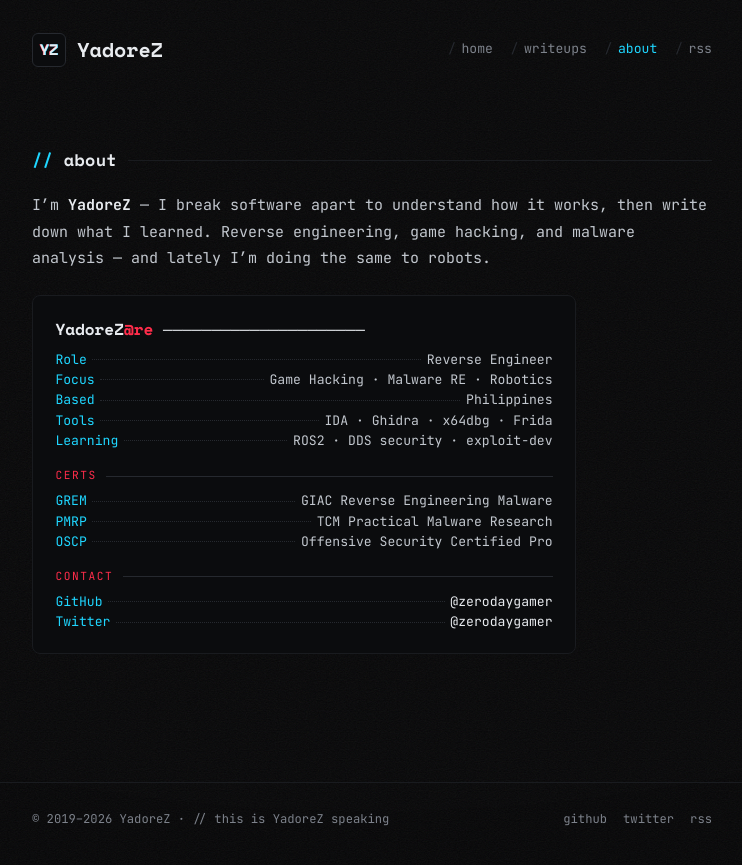
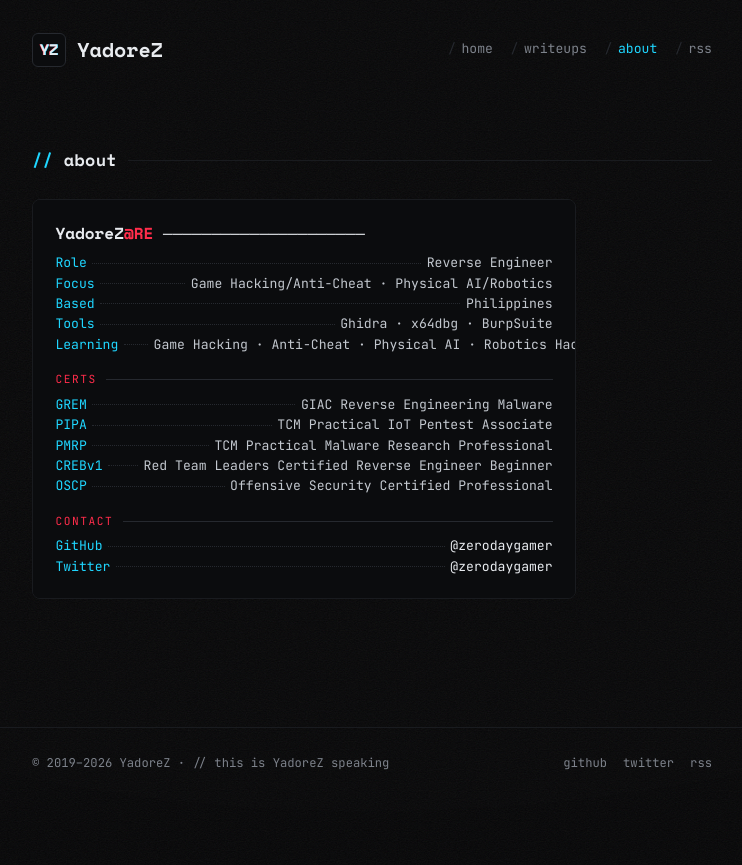
Before and after one commit to zerodaygamer/zerodaygamer.github.io, a Jekyll site: the page built from about.md, in a window 1280 px wide. Shown: the top 865 px of the page, without its empty margins (268-1010 px from the left). Built offline with Jekyll 4.4.1, drawn with Linux system fonts in a browser that asks for light colours.

Commit message:
Update about.me

```diff
--- a/about.md
+++ b/about.md
@@ -5,25 +5,21 @@ permalink: /about/
 ---
 <div class="section-head"><h2>about</h2><span class="rule"></span></div>
 
-<div class="prose intro" markdown="1">
-I'm **YadoreZ** — I break software apart to understand how it works, then write
-down what I learned. Reverse engineering, game hacking, and malware analysis —
-and lately I'm doing the same to robots.
-</div>
-
 <div class="neofetch">
 <div class="nf-info">
-  <div class="nf-title">YadoreZ<span class="at">@re</span> ─────────────────────</div>
+  <div class="nf-title">YadoreZ<span class="at">@RE</span> ─────────────────────</div>
   <div class="nf-row"><span class="nf-key">Role</span><span class="nf-dots"></span><span class="nf-val">Reverse Engineer</span></div>
-  <div class="nf-row"><span class="nf-key">Focus</span><span class="nf-dots"></span><span class="nf-val">Game Hacking · Malware RE · Robotics</span></div>
+  <div class="nf-row"><span class="nf-key">Focus</span><span class="nf-dots"></span><span class="nf-val">Game Hacking/Anti-Cheat · Physical AI/Robotics</span></div>
   <div class="nf-row"><span class="nf-key">Based</span><span class="nf-dots"></span><span class="nf-val">Philippines</span></div>
-  <div class="nf-row"><span class="nf-key">Tools</span><span class="nf-dots"></span><span class="nf-val">IDA · Ghidra · x64dbg · Frida</span></div>
-  <div class="nf-row"><span class="nf-key">Learning</span><span class="nf-dots"></span><span class="nf-val">ROS2 · DDS security · exploit-dev</span></div>
+  <div class="nf-row"><span class="nf-key">Tools</span><span class="nf-dots"></span><span class="nf-val">Ghidra · x64dbg · BurpSuite </span></div>
+  <div class="nf-row"><span class="nf-key">Learning</span><span class="nf-dots"></span><span class="nf-val">Game Hacking · Anti-Cheat · Physical AI · Robotics Hacking</span></div>
 
   <div class="nf-head">Certs</div>
   <div class="nf-row"><span class="nf-key">GREM</span><span class="nf-dots"></span><span class="nf-val">GIAC Reverse Engineering Malware</span></div>
-  <div class="nf-row"><span class="nf-key">PMRP</span><span class="nf-dots"></span><span class="nf-val">TCM Practical Malware Research</span></div>
-  <div class="nf-row"><span class="nf-key">OSCP</span><span class="nf-dots"></span><span class="nf-val">Offensive Security Certified Pro</span></div>
+  <div class="nf-row"><span class="nf-key">PIPA</span><span class="nf-dots"></span><span class="nf-val">TCM Practical IoT Pentest Associate</span></div>
+  <div class="nf-row"><span class="nf-key">PMRP</span><span class="nf-dots"></span><span class="nf-val">TCM Practical Malware Research Professional</span></div>
+  <div class="nf-row"><span class="nf-key">CREBv1</span><span class="nf-dots"></span><span class="nf-val">Red Team Leaders Certified Reverse Engineer Beginner</span></div>
+  <div class="nf-row"><span class="nf-key">OSCP</span><span class="nf-dots"></span><span class="nf-val">Offensive Security Certified Professional</span></div>
 
   <div class="nf-head">Contact</div>
   <div class="nf-row"><span class="nf-key">GitHub</span><span class="nf-dots"></span><span class="nf-val"><a href="https://github.com/{{ site.github_username }}">@{{ site.github_username }}</a></span></div>
```
